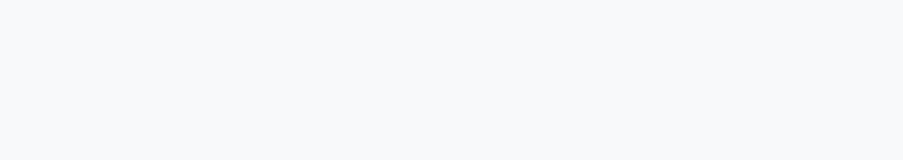
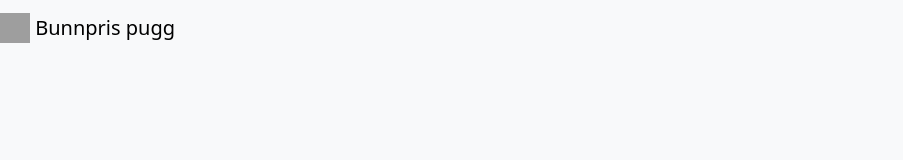
Before and after one commit to Kinenystuen/Bunnpris_pugg, a website with bundled scripts: page html/frukt_gront.html in a window 1280 px wide. Shown: the top 160 px of the page, without its empty margins (0-903 px from the left). Built offline with nearby package versions, Linux system fonts and the light colour scheme; grey boxes are pictures that could not be loaded.

Commit message:
Added header nav

```diff
--- a/html/frukt_gront.html
+++ b/html/frukt_gront.html
@@ -17,6 +17,14 @@
 </head>
 
 <body class="h-100 bg-body-tertiary">
+    <header>
+        <nav class="navbar navbar-light bg-light">
+            <a class="navbar-brand" href="/index.html" title="Back to homepage">
+              <img src="https://as2.ftcdn.net/v2/jpg/02/43/23/51/1000_F_243235199_DtN9vsVXJs2e15b7KJAyXcvk4mrEAUPD.jpg" width="30" height="30" class="d-inline-block align-top" alt="">
+              Bunnpris pugg
+            </a>
+          </nav>
+    </header>
     <main>
         <div class="container d-flex align-items-center justify-content-center vh-100 flex-column">
             <div id="card">
```
Also changed, not shown: index.html (+7 -0 lines).
